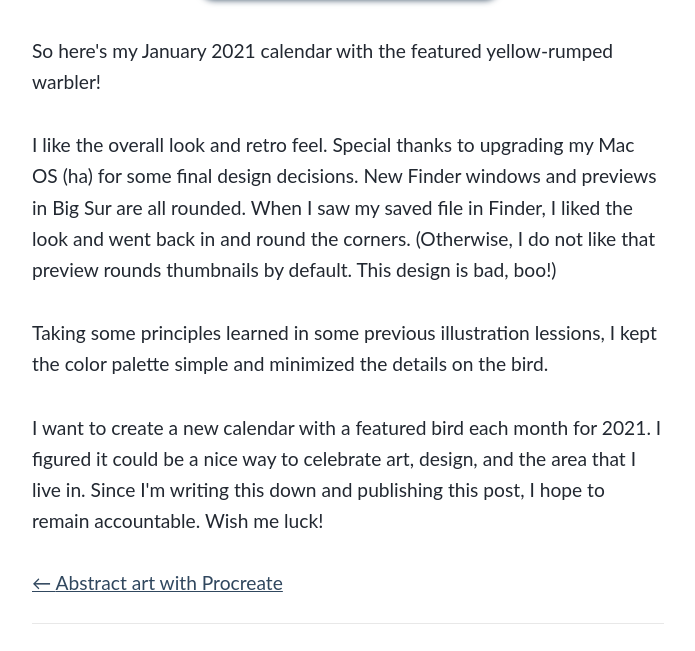
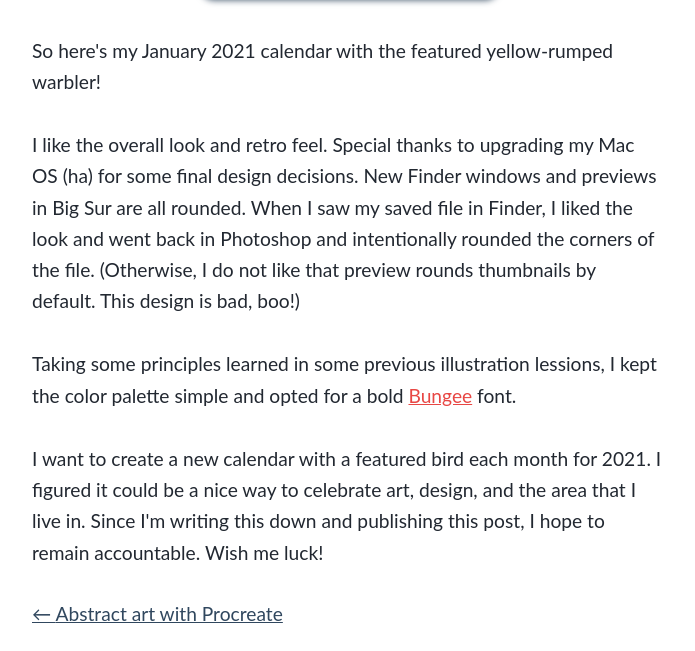
Before and after one commit to erintherad/erinblog, a Gatsby site: page /january-bird-calendar/ in a window 1280 px wide. Shown: the part 2557-3208 px from the top of the page, without its empty margins (292-987 px from the left). Built offline with nearby package versions, Linux system fonts and the light colour scheme; Gatsby itself is replaced by a stand-in of ours.

Commit message:
Content edit

```diff
--- a/content/blog/january-bird-calendar/index.md
+++ b/content/blog/january-bird-calendar/index.md
@@ -40,8 +40,8 @@ I spent 5.25 minutes searching for a new calendar refill elsewhere but the optio
 
 So here's my January 2021 calendar with the featured yellow-rumped warbler!
 
-I like the overall look and retro feel. Special thanks to upgrading my Mac OS (ha) for some final design decisions. New Finder windows and previews in Big Sur are all rounded. When I saw my saved file in Finder, I liked the look and went back in and round the corners. (Otherwise, I do not like that preview rounds thumbnails by default. This design is bad, boo!)
+I like the overall look and retro feel. Special thanks to upgrading my Mac OS (ha) for some final design decisions. New Finder windows and previews in Big Sur are all rounded. When I saw my saved file in Finder, I liked the look and went back in Photoshop and intentionally rounded the corners of the file. (Otherwise, I do not like that preview rounds thumbnails by default. This design is bad, boo!)
 
-Taking some principles learned in some previous illustration lessions, I kept the color palette simple and minimized the details on the bird.
+Taking some principles learned in some previous illustration lessions, I kept the color palette simple and opted for a bold [Bungee](https://fonts.google.com/specimen/Bungee) font.
 
 I want to create a new calendar with a featured bird each month for 2021. I figured it could be a nice way to celebrate art, design, and the area that I live in. Since I'm writing this down and publishing this post, I hope to remain accountable. Wish me luck!
```
